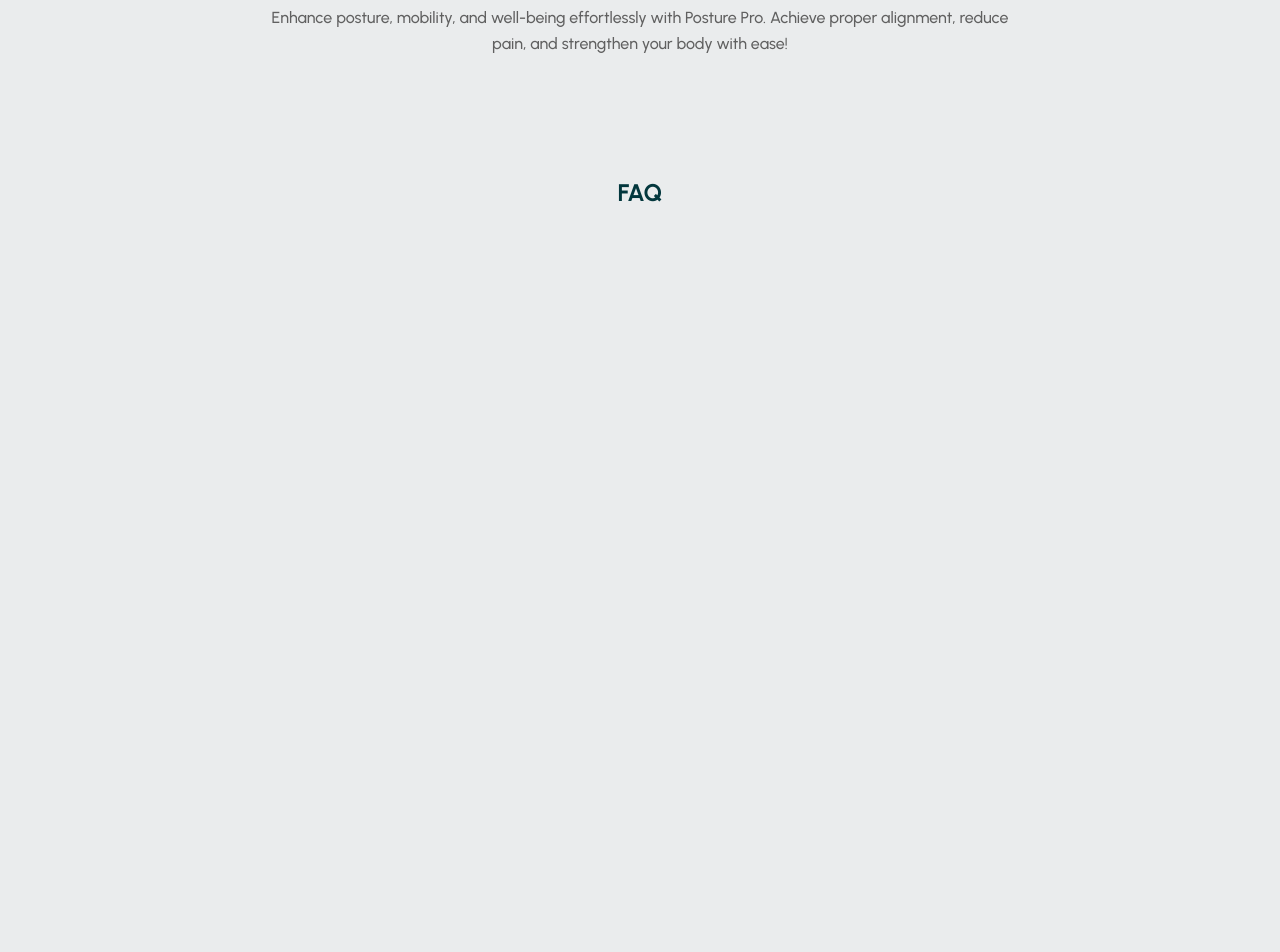
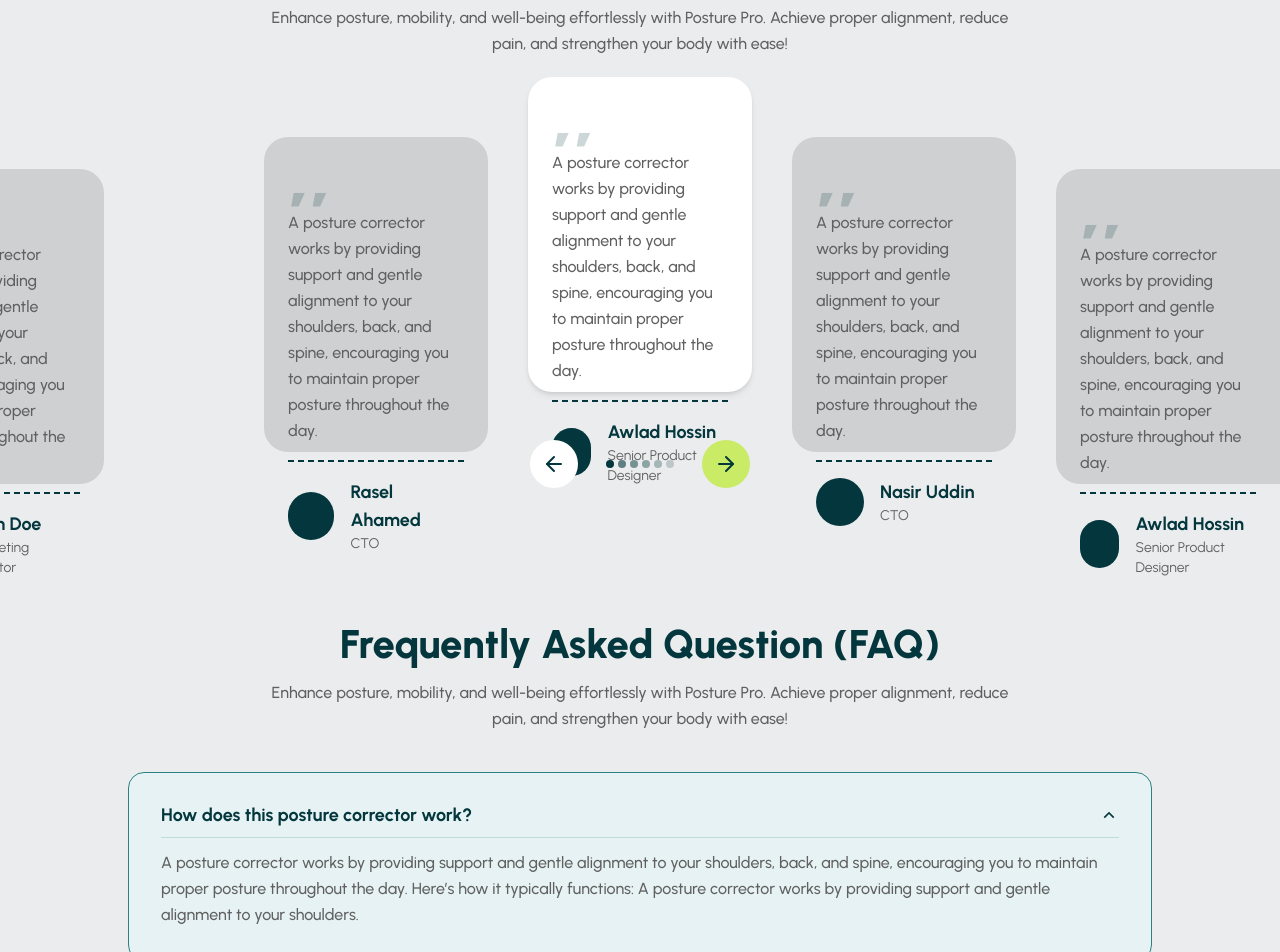
Before and after one commit to coderyeasin/zap-shift, a React (Vite) app: page / in a window 1280 px wide. Shown: the part 4420-5372 px from the top of the page. Before the commit the page ends 4709 px from the top, so only its background shows below. Built offline with nearby package versions, Linux system fonts and the light colour scheme.

Commit message:
done-footer

```diff
--- a/src/Components/FAQ/Faq.tsx
+++ b/src/Components/FAQ/Faq.tsx
@@ -1,7 +1,57 @@
+import CircleButton from "../../Shared/CircleButton";
+import CustomButton from "../../Shared/CustomButton";
+import faqQuestions from "../../utils/faq";
+import { RiArrowDownSLine, RiArrowUpSLine } from "react-icons/ri";
+
 const Faq = () => {
   return (
     <section className="py-20">
-      <h3 className="text-2xl font-bold text-center">FAQ</h3>
+      <div className="max-w-7xl mx-auto">
+        <h2 className="text-[40px] tracking-[2%] leading-10 text-text-primary font-extrabold text-center mb-4">
+          Frequently Asked Question (FAQ)
+        </h2>
+        <p className="text-gray font-medium text-center mb-10 leading-6.5">
+          Enhance posture, mobility, and well-being effortlessly with Posture
+          Pro. Achieve proper alignment, reduce <br /> pain, and strengthen your
+          body with ease!
+        </p>
+      </div>
+      <div className="max-w-5xl mx-auto">
+        <div className="flex flex-col gap-5">
+          {faqQuestions.map((faq) => (
+            <div
+              key={faq.id}
+              className={` px-8 ${faq.id === 1 ? "bg-faq-answer border border-[#2B8282] py-5 rounded-2xl" : "bg-white rounded-xl py-5"} `}
+            >
+              <div
+                className={`flex items-center justify-between ${faq.id === 1 ? "border-b border-[#2B8282]/20 py-2" : "border-0"} `}
+              >
+                <h3 className="text-lg font-bold text-text-primary ">
+                  {faq.question}
+                </h3>
+                {faq.id === 1 ? (
+                  <RiArrowUpSLine className="text-text-primary text-xl font-extrabold cursor-pointer" />
+                ) : (
+                  <RiArrowDownSLine className="text-text-primary text-xl font-extrabold cursor-pointer" />
+                )}
+              </div>
+
+              <p
+                className={`${faq.id === 1 ? "py-3" : "py-0"} text-gray font-medium leading-6.5`}
+              >
+                {faq.answer}
+              </p>
+            </div>
+          ))}
+        </div>
+        <div className="flex justify-center items-center py-10">
+          <CustomButton
+            text="See More FAQ’s"
+            className="bg-primary text-text-primary font-bold text-[20px] px-6 py-3 rounded-xl"
+          />
+          <CircleButton />
+        </div>
+      </div>
     </section>
   );
 };
--- a/src/Components/Feedback/Feedback.tsx
+++ b/src/Components/Feedback/Feedback.tsx
@@ -1,4 +1,6 @@
+import { LuArrowLeft, LuArrowRight } from "react-icons/lu";
 import Courier from "../../assets/courier-parcels.png";
+import reviewCard from "../../Custom/reviewCard";
 
 const Feedback = () => {
   return (
@@ -14,6 +16,57 @@
           with ease!
         </p>
       </div>
+      <div className="flex flex-row justify-center gap-10">
+        {/* Review Card */}
+        {reviewCard.map((card) => (
+          <div
+            key={card.id}
+            className={`w-102.5 h-78.75 p-6 my-5 relative
+              ${card.id === 1 ? " bg-gray/20 mt-28 rounded-tr-3xl rounded-br-3xl absolute -left-30 " : ""}
+              ${card.id === 2 ? " bg-gray/20 mt-20 rounded-3xl" : ""}
+              ${card.id === 3 ? " bg-white rounded-3xl shadow-md" : ""}
+              ${card.id === 4 ? " bg-gray/20 mt-20 rounded-3xl" : ""}
+               ${card.id === 5 ? " bg-gray/20 mt-28 rounded-tl-3xl rounded-bl-3xl " : ""}
+              `}
+          >
+            <p className="text-gray font-medium leading-6.5 border-b-2 border-dashed border-text-primary pb-4 mb-4">
+              <span className="text-text-primary/20 text-[80px] font-extrabold">
+                ,, <br />
+              </span>
+              {card.description}
+            </p>
+            <div className="flex items-center mb-4">
+              {card.profile && (
+                <div className="w-12 h-12 rounded-full bg-text-primary mr-4"></div>
+              )}
+              <div>
+                <h3 className="font-bold text-lg">{card.name}</h3>
+                <p className="text-gray text-sm">{card.designation}</p>
+              </div>
+            </div>
+            {card.id === 3 && (
+              <div className="absolute -bottom-30 left-1/2 transform -translate-x-1/2 -translate-y-1/2">
+                <div className="flex items-center gap-7">
+                  <p className="bg-white w-12 h-12 rounded-full hover:opacity-90 transition flex justify-center items-center cursor-pointer">
+                    <LuArrowLeft className="text-text-primary text-2xl" />
+                  </p>
+                  <div className="flex gap-1">
+                    <p className="w-2 h-2 bg-text-primary rounded-full"></p>
+                    <p className="w-2 h-2 bg-text-primary/60 rounded-full"></p>
+                    <p className="w-2 h-2 bg-text-primary/50 rounded-full"></p>
+                    <p className="w-2 h-2 bg-text-primary/40 rounded-full"></p>
+                    <p className="w-2 h-2 bg-text-primary/30 rounded-full"></p>
+                    <p className="w-2 h-2 bg-text-primary/20 rounded-full"></p>
+                  </div>
+                  <p className="bg-primary w-12 h-12 rounded-full hover:opacity-90 transition flex justify-center items-center cursor-pointer">
+                    <LuArrowRight className="text-text-primary text-2xl" />
+                  </p>
+                </div>
+              </div>
+            )}
+          </div>
+        ))}
+      </div>
     </section>
   );
 };
--- /dev/null
+++ b/src/Custom/reviewCard.ts
@@ -0,0 +1,46 @@
+import type { ReviewCardTypes } from "../Components/types/types";
+
+const reviewCard: ReviewCardTypes[] = [
+  {
+    id: 1,
+    name: "John Doe",
+    designation: "Marketing Director",
+    profile: "https://example.com/profile1.jpg",
+    description:
+      "A posture corrector works by providing support and gentle alignment to your shoulders, back, and spine, encouraging you to maintain proper posture throughout the day. ",
+  },
+  {
+    id: 2,
+    name: "Rasel Ahamed",
+    designation: "CTO",
+    profile: "https://example.com/profile2.jpg",
+    description:
+      "A posture corrector works by providing support and gentle alignment to your shoulders, back, and spine, encouraging you to maintain proper posture throughout the day. ",
+  },
+  {
+    id: 3,
+    name: "Awlad Hossin",
+    designation: "Senior Product Designer",
+    profile: "https://example.com/profile3.jpg",
+    description:
+      "A posture corrector works by providing support and gentle alignment to your shoulders, back, and spine, encouraging you to maintain proper posture throughout the day. ",
+  },
+  {
+    id: 4,
+    name: "Nasir Uddin",
+    designation: "CTO",
+    profile: "https://example.com/profile4.jpg",
+    description:
+      "A posture corrector works by providing support and gentle alignment to your shoulders, back, and spine, encouraging you to maintain proper posture throughout the day. ",
+  },
+  {
+    id: 5,
+    name: "Awlad Hossin",
+    designation: "Senior Product Designer",
+    profile: "https://example.com/profile5.jpg",
+    description:
+      "A posture corrector works by providing support and gentle alignment to your shoulders, back, and spine, encouraging you to maintain proper posture throughout the day. ",
+  },
+];
+
+export default reviewCard;
--- a/src/index.css
+++ b/src/index.css
@@ -45,7 +45,7 @@
 
   /* UI Colors */
   --color-circle-arrow-bg: #caeb66;
-  --color-faq-answer-bg: #e6f2f3;
+  --color-faq-answer: #e6f2f3;
 }
 
 :root {
--- /dev/null
+++ b/src/utils/faq.ts
@@ -0,0 +1,29 @@
+import type { FaqQuestionTypes } from "../Components/types/types";
+
+const faqQuestions: FaqQuestionTypes[] = [
+  {
+    id: 1,
+    question: "How does this posture corrector work?",
+    answer:
+      "A posture corrector works by providing support and gentle alignment to your shoulders, back, and spine, encouraging you to maintain proper posture throughout the day. Here’s how it typically functions: A posture corrector works by providing support and gentle alignment to your shoulders.",
+  },
+  {
+    id: 2,
+    question: "Is it suitable for all ages and body types?",
+  },
+  {
+    id: 3,
+    question: "Does it really help with back pain and posture improvement?",
+  },
+  {
+    id: 4,
+    question:
+      "How long should I wearDoes it have smart features like vibration alerts?",
+  },
+  {
+    id: 5,
+    question: "How will I be notified when the product is back in stock?",
+  },
+];
+
+export default faqQuestions;
```
Also changed, not shown: src/Components/types/types.d.ts (+14 -0 lines).
